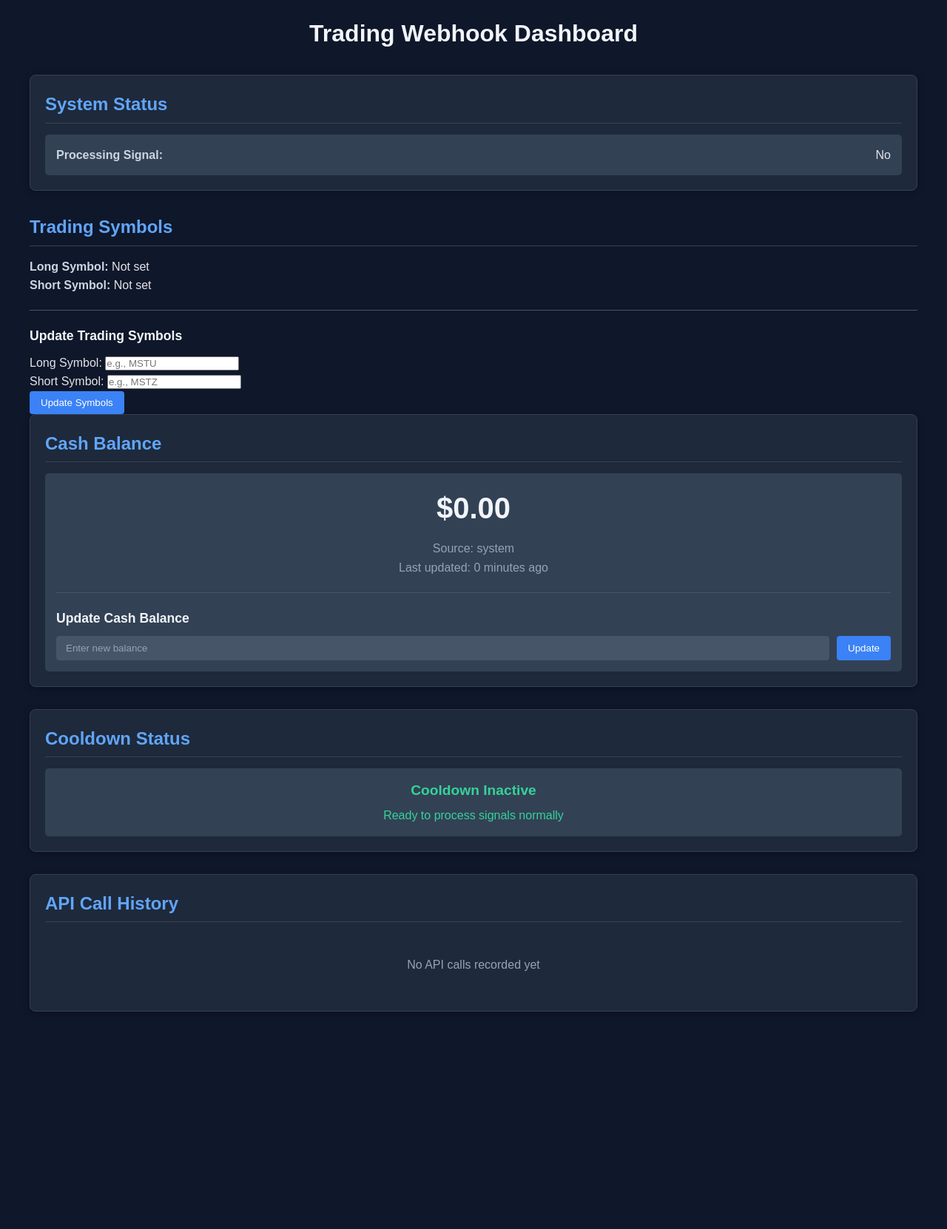
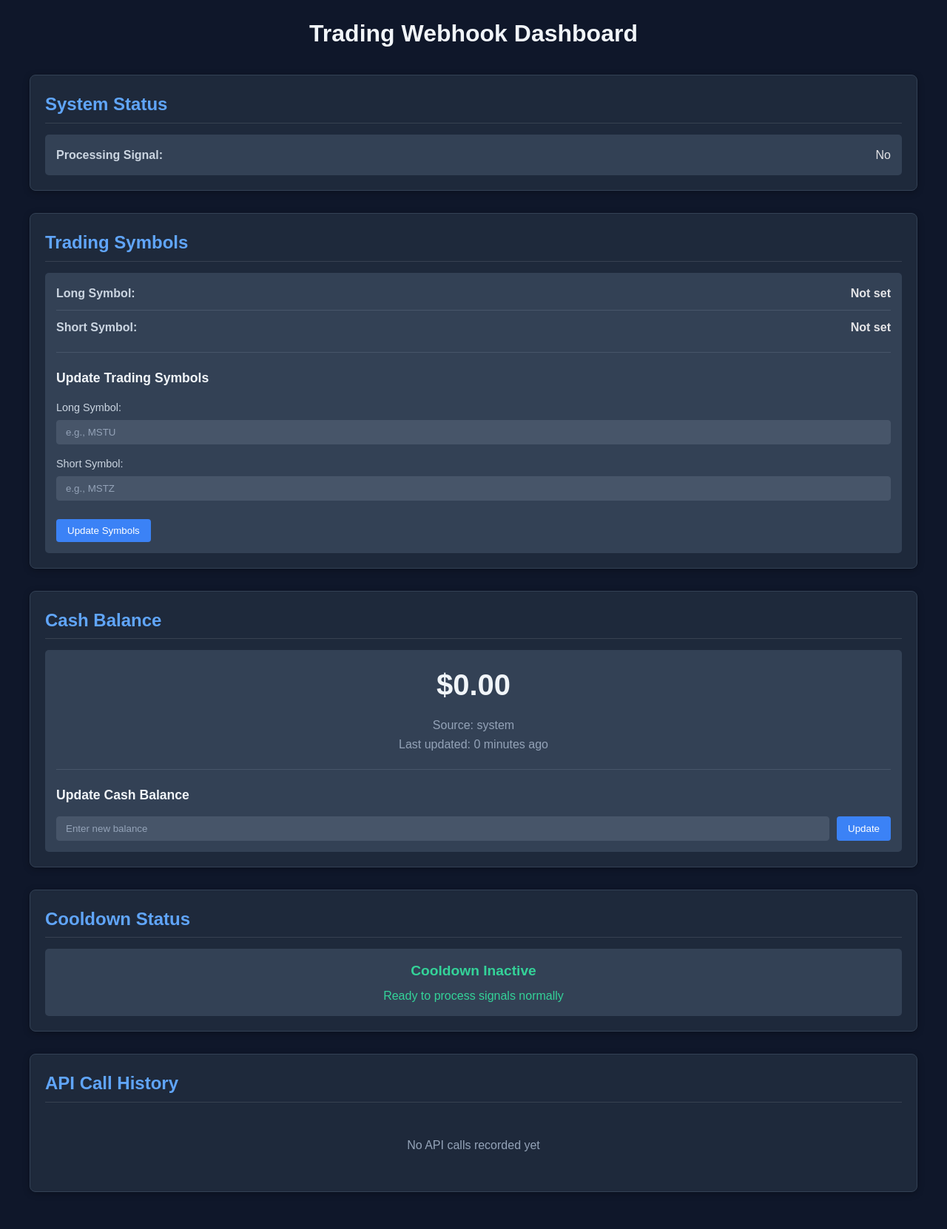
Before and after one commit to naikamit/April10, a FastAPI app: page / in a window 1280 px wide. Shown: the whole page at 74% size. Before the commit the page ends 1368 px from the top, so only its background shows below. Run offline with FastAPI, Linux system fonts and the light colour scheme.

Commit message:
Update style.css

```diff
--- a/static/style.css
+++ b/static/style.css
@@ -18,6 +18,51 @@ body {
     margin: 0 auto;
 }
 
+/* Toast Notifications */
+#toast-container {
+    position: fixed;
+    top: 20px;
+    right: 20px;
+    z-index: 1000;
+    display: flex;
+    flex-direction: column;
+    gap: 10px;
+}
+
+.toast {
+    background-color: #334155;
+    color: #e4e4e7;
+    padding: 12px 20px;
+    border-radius: 8px;
+    border-left: 4px solid #60a5fa;
+    box-shadow: 0 4px 12px rgba(0, 0, 0, 0.3);
+    transform: translateX(400px);
+    opacity: 0;
+    transition: all 0.3s ease;
+    max-width: 350px;
+    word-wrap: break-word;
+}
+
+.toast.show {
+    transform: translateX(0);
+    opacity: 1;
+}
+
+.toast-success {
+    border-left-color: #34d399;
+    background-color: #065f46;
+}
+
+.toast-error {
+    border-left-color: #f87171;
+    background-color: #7f1d1d;
+}
+
+.toast-info {
+    border-left-color: #60a5fa;
+    background-color: #1e3a8a;
+}
+
 h1 {
     text-align: center;
     margin-bottom: 30px;
@@ -32,6 +77,7 @@ h2 {
 }
 
 .status-section,
+.symbols-section,
 .cash-section,
 .cooldown-section,
 .api-section {
@@ -44,6 +90,7 @@ h2 {
 }
 
 .status-card,
+.symbols-card,
 .cash-card,
 .cooldown-card {
     background-color: #334155;
@@ -51,7 +98,8 @@ h2 {
     padding: 15px;
 }
 
-.status-item {
+.status-item,
+.symbol-item {
     display: flex;
     justify-content: space-between;
     margin-bottom: 10px;
@@ -59,7 +107,8 @@ h2 {
     border-bottom: 1px solid #475569;
 }
 
-.status-item:last-child {
+.status-item:last-child,
+.symbol-item:last-child {
     border-bottom: none;
     margin-bottom: 0;
     padding-bottom: 0;
@@ -73,6 +122,15 @@ h2 {
 .value.active {
     color: #f87171;
     font-weight: bold;
+}
+
+.symbol-value {
+    color: #e4e4e7;
+    font-weight: 600;
+}
+
+.symbol-display {
+    margin-bottom: 15px;
 }
 
 .cash-amount {
@@ -96,7 +154,7 @@ h2 {
 }
 
 .update-form h3 {
-    margin-bottom: 10px;
+    margin-bottom: 15px;
     font-size: 1.1rem;
     color: #f1f5f9;
 }
@@ -106,7 +164,26 @@ h2 {
     gap: 10px;
 }
 
-input[type="number"] {
+.symbols-form-group {
+    display: flex;
+    flex-direction: column;
+    gap: 15px;
+}
+
+.form-field {
+    display: flex;
+    flex-direction: column;
+    gap: 5px;
+}
+
+.form-field label {
+    color: #cbd5e1;
+    font-weight: 500;
+    font-size: 0.9rem;
+}
+
+input[type="number"],
+input[type="text"] {
     flex: 1;
     padding: 8px 12px;
     border: 1px solid #475569;
@@ -115,11 +192,13 @@ input[type="number"] {
     color: #e4e4e7;
 }
 
-input[type="number"]::placeholder {
+input[type="number"]::placeholder,
+input[type="text"]::placeholder {
     color: #94a3b8;
 }
 
-input[type="number"]:focus {
+input[type="number"]:focus,
+input[type="text"]:focus {
     outline: none;
     border-color: #60a5fa;
     box-shadow: 0 0 0 2px rgba(96, 165, 250, 0.2);
@@ -137,6 +216,16 @@ button {
 
 button:hover {
     background-color: #2563eb;
+}
+
+button:disabled {
+    background-color: #64748b;
+    cursor: not-allowed;
+}
+
+.symbols-form-group button {
+    align-self: flex-start;
+    margin-top: 10px;
 }
 
 .cooldown-active {
@@ -244,4 +333,18 @@ pre {
     .response {
         width: 100%;
     }
+
+    .symbols-form-group {
+        gap: 10px;
+    }
+
+    #toast-container {
+        top: 10px;
+        right: 10px;
+        left: 10px;
+    }
+
+    .toast {
+        max-width: none;
+    }
 }
```
